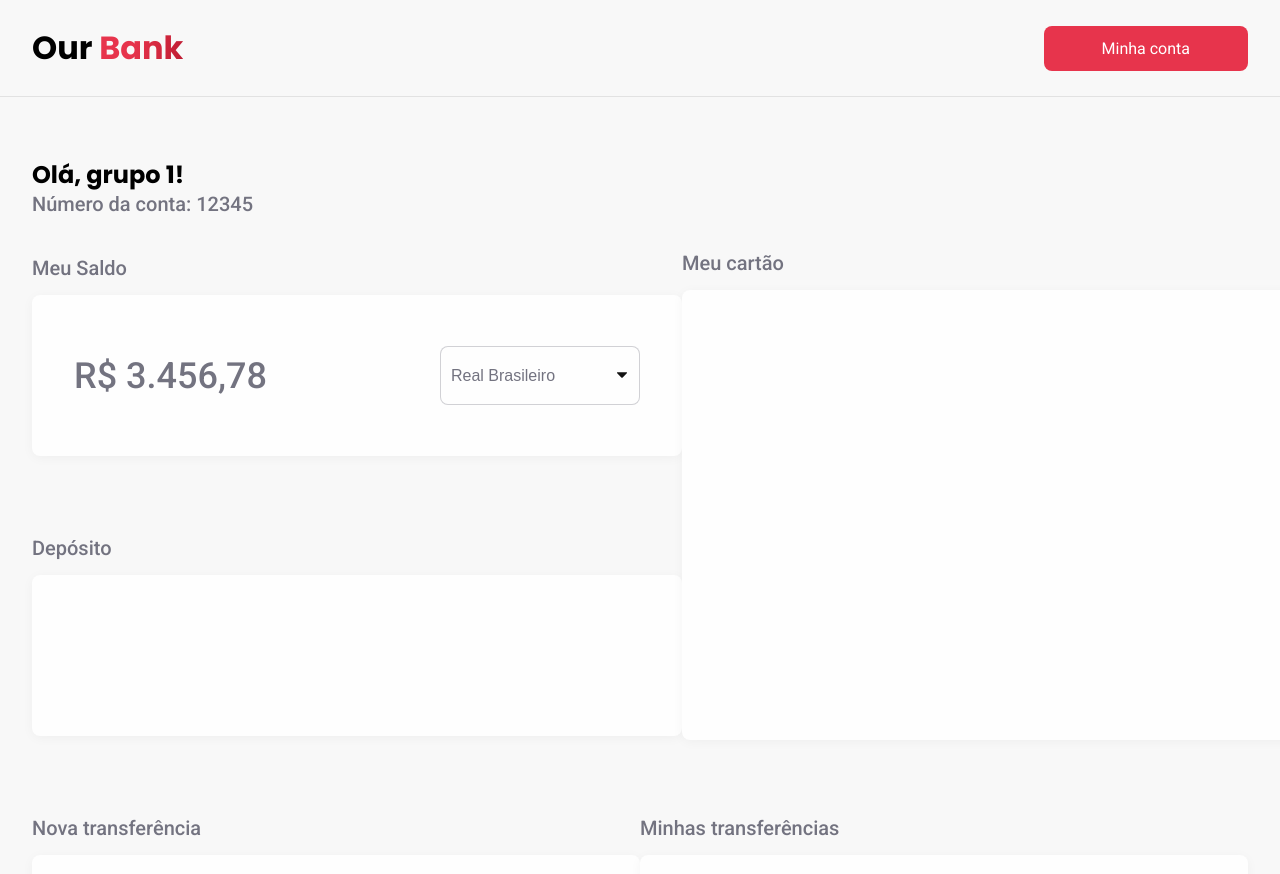
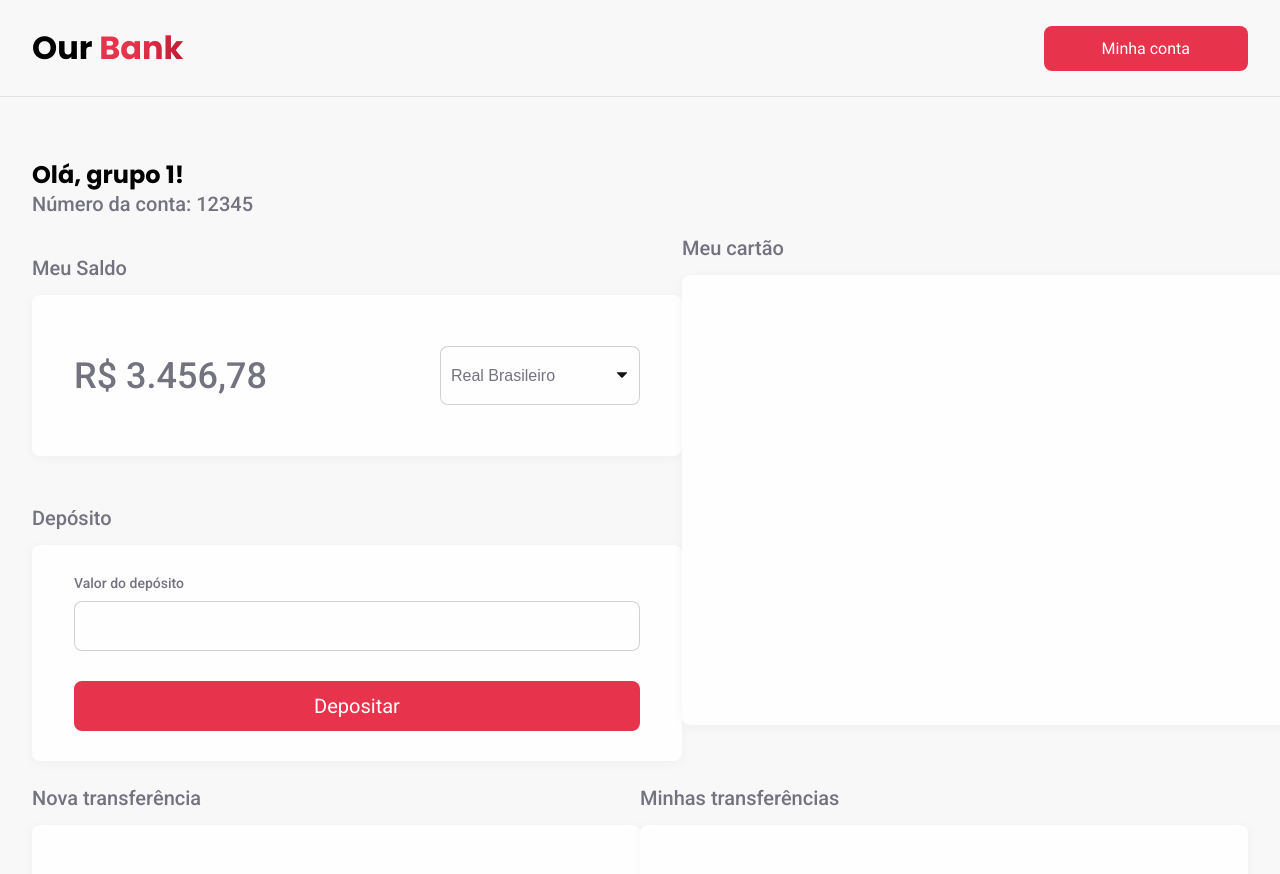
Before and after one commit to KevinAlvss/our-bank-frontend, a React (Create React App) app: page /dashboard in a window 1280 px wide. Shown: the top 874 px of the page. Built offline with nearby package versions, Linux system fonts and the light colour scheme.

Commit message:
adicionando componentes no card de deposito

```diff
--- a/src/pages/Dashboard/index.tsx
+++ b/src/pages/Dashboard/index.tsx
@@ -37,7 +37,12 @@ export function Dashboard() {
           </div>
           <div className="deposito">
             <h3>Depósito</h3>
-            <div className="deposito-shape"></div>
+            <div className="deposito-shape">
+              <span>Valor do depósito</span>
+              <input type={"number"} min={"0"} max={"99999"} />
+
+              <button>Depositar</button>
+            </div>
           </div>
         </div>
         <div className="second-row-first-line">
--- a/src/pages/Dashboard/styles.scss
+++ b/src/pages/Dashboard/styles.scss
@@ -73,7 +73,7 @@
   .first-row-first-line {
     display: flex;
     flex-direction: column;
-    gap: 80px;
+    gap: 50px;
     margin-top: 40px;
     height: 100%;
 
@@ -143,6 +143,28 @@
         box-shadow: 0px 2px 12px rgba(0, 0, 0, 0.04);
         border-radius: 8px;
         flex: 1;
+        padding: 30px 42px;
+        display: flex;
+        flex-direction: column;
+
+        span {
+          font-weight: 500;
+          font-size: 14px;
+        }
+
+        input {
+          height: 50px;
+          margin: 10px 0 30px 0;
+
+          &::-webkit-inner-spin-button {
+            -webkit-appearance: none;
+          }
+        }
+
+        button {
+          height: 50px;
+          color: #fff;
+        }
       }
     }
   }
--- a/src/styles/globalStyles.scss
+++ b/src/styles/globalStyles.scss
@@ -6,8 +6,6 @@
 
 body {
   background-color: #f8f8f8;
-  font-family: "Roboto", sans-serif;
-  color: #737380;
 
   h1,
   h2 {
@@ -20,3 +18,26 @@ body {
     color: unset;
   }
 }
+
+input,
+button,
+body {
+  font-family: "Roboto", sans-serif;
+  color: #737380;
+}
+
+input {
+  background: #fefefe;
+  border: 1px solid rgba(115, 115, 128, 0.33);
+  border-radius: 8px;
+  font-size: 20px;
+  padding: 0 20px;
+}
+
+button {
+  border: none;
+  color: #fff;
+  background-color: #e7344c;
+  border-radius: 8px;
+  font-size: 20px;
+}
```
